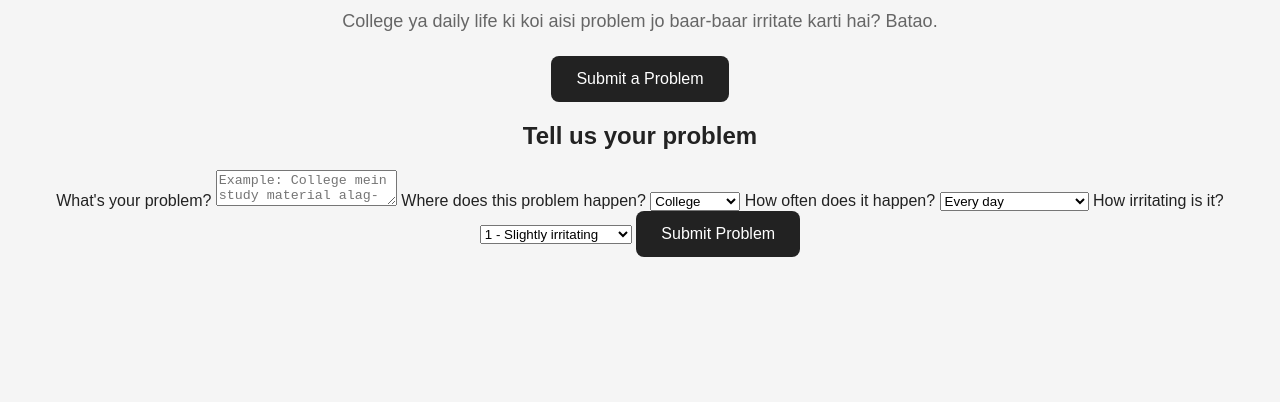
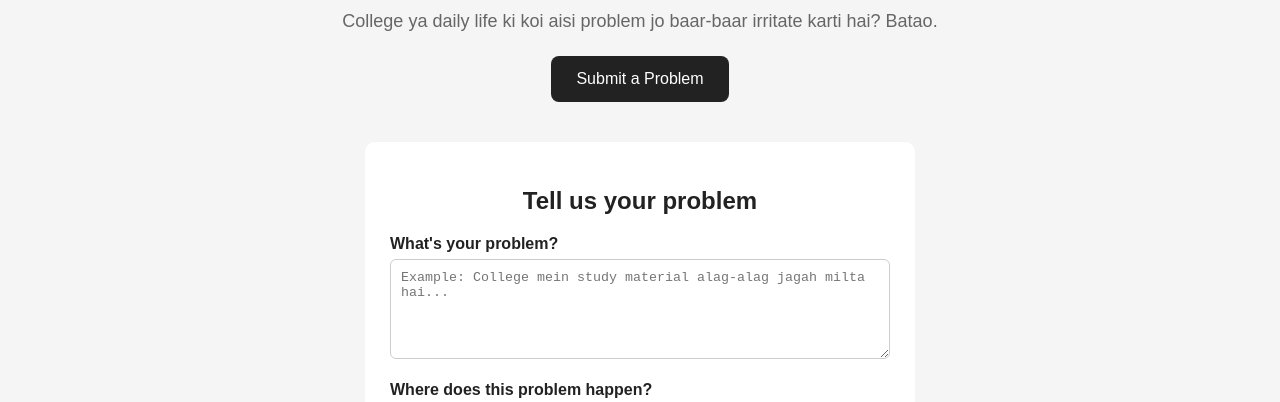
Before and after one commit to devyanshmorya9-del/Probsol, a plain HTML site: page index.html in a window 1280 px wide. Both pictures are taken after a click on the button "Submit a Problem". Shown: the part 357-759 px from the top of the page. Drawn offline with Linux system fonts and the light colour scheme.

Commit message:
Update style.css

```diff
--- a/style.css
+++ b/style.css
@@ -46,3 +46,42 @@ button {
     font-size: 16px;
     cursor: pointer;
 }
+#problemForm {
+    display: none;
+    max-width: 500px;
+    margin: 40px auto;
+    padding: 25px;
+    background: white;
+    border-radius: 10px;
+    text-align: left;
+}
+
+#problemForm h2 {
+    text-align: center;
+}
+
+#problemForm label {
+    display: block;
+    margin-top: 18px;
+    margin-bottom: 6px;
+    font-weight: bold;
+}
+
+#problemForm textarea,
+#problemForm select {
+    width: 100%;
+    padding: 10px;
+    box-sizing: border-box;
+    border: 1px solid #ccc;
+    border-radius: 6px;
+}
+
+#problemForm textarea {
+    height: 100px;
+    resize: vertical;
+}
+
+#problemForm button {
+    display: block;
+    margin: 25px auto 0;
+}
```
